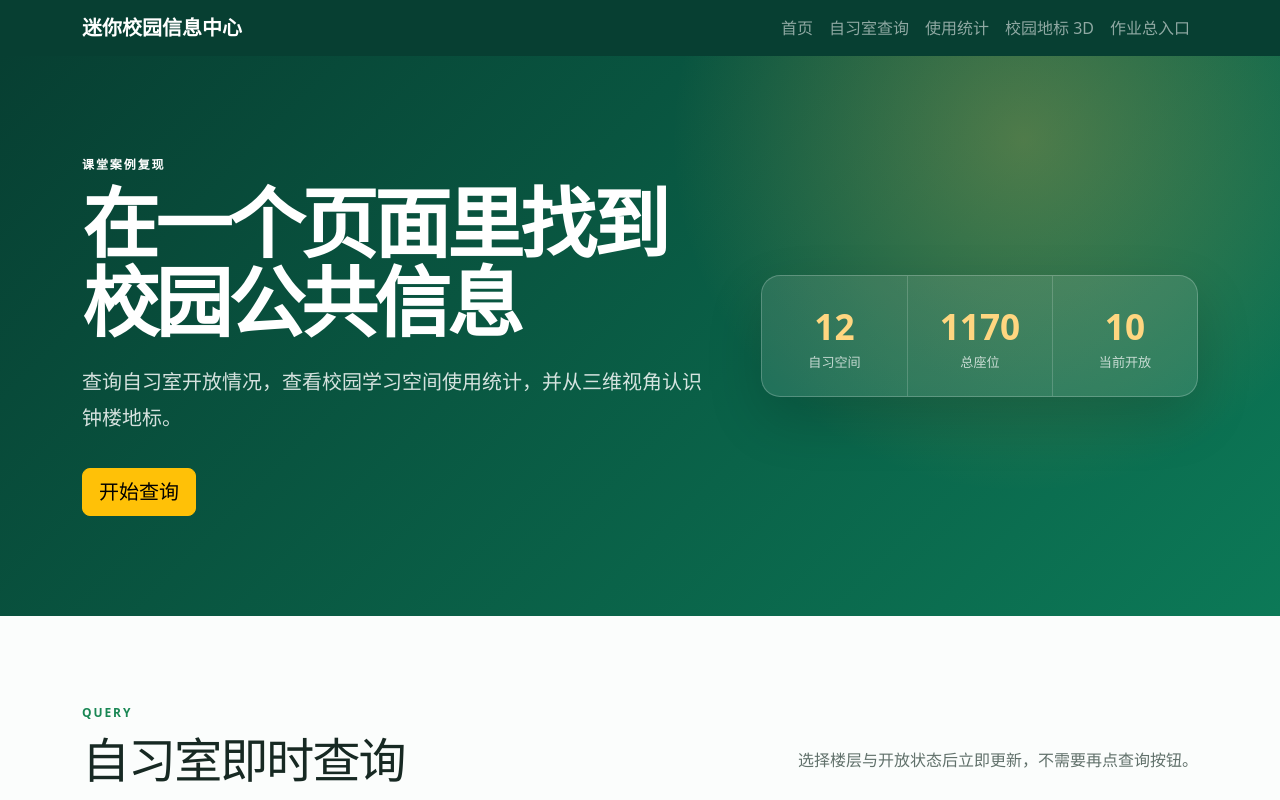
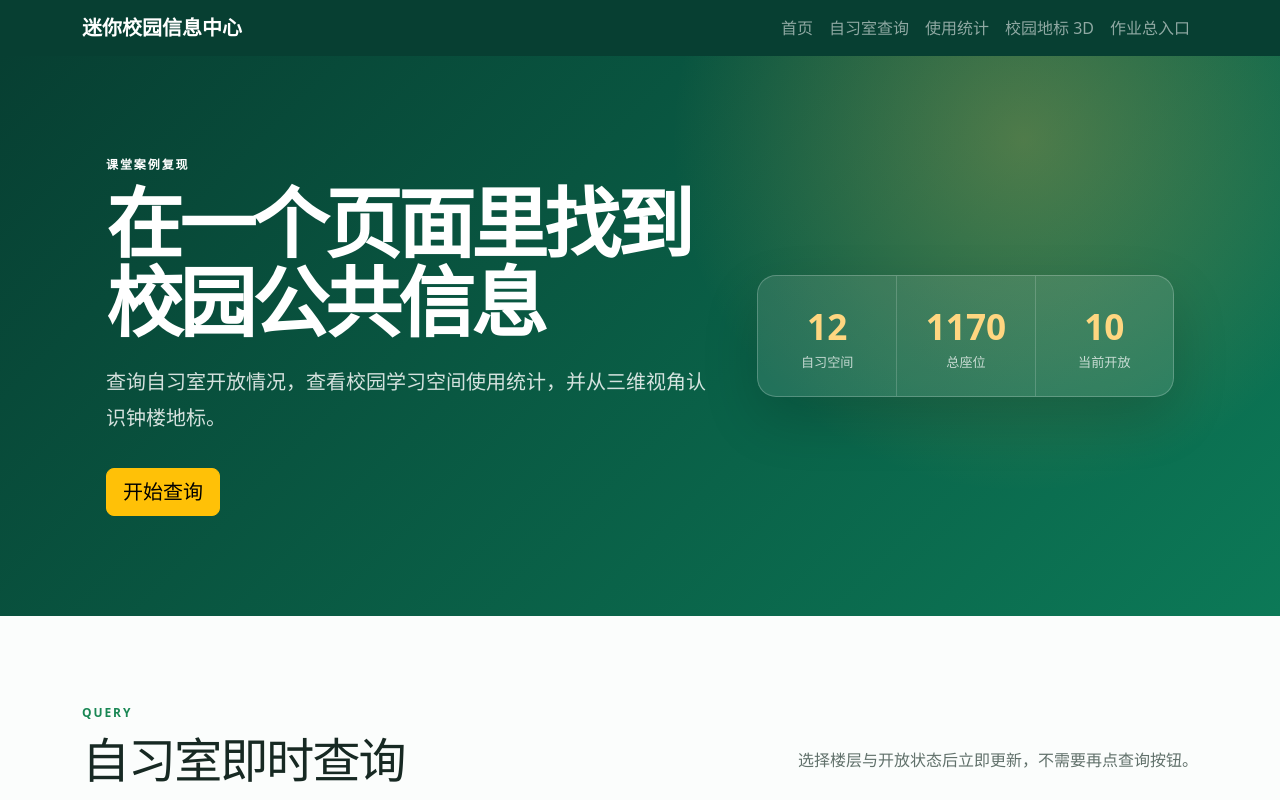
Before and after one commit to elowenseren9-eng/homework8, a plain HTML site: page case/index.html in a window 1280 px wide. Shown: the top 800 px of the page. Drawn offline with Linux system fonts and the light colour scheme; animation ran at ten frames a second.

```diff
--- a/case/case.css
+++ b/case/case.css
@@ -7,6 +7,7 @@
 .navbar { background:var(--dark); }
 .navbar-brand { font-weight:800; }
 .case-hero { min-height:560px; display:grid; align-items:center; color:#fff; background:radial-gradient(circle at 80% 15%,rgba(239,182,78,.3),transparent 22rem),linear-gradient(135deg,#073f32,#0c7957); }
+.case-hero .row { margin-right:0; margin-left:0; }
 .case-hero h1 { font-size:clamp(2.7rem,6vw,5rem); line-height:1.03; letter-spacing:-.05em; font-weight:900; }
 .case-hero .lead { max-width:42rem; margin:1.4rem 0 2rem; color:rgba(255,255,255,.83); line-height:1.8; }
 .eyebrow { margin:0 0 .55rem; font-weight:900; font-size:.75rem; letter-spacing:.16em; }
```
Also changed, not shown: research/accessibility/after.html (+1 -0 lines), research/accessibility/before.html (+1 -0 lines), research/index.html (+1 -0 lines), research/loading/after.html (+1 -0 lines), research/loading/before.html (+1 -0 lines), 4 other files.
